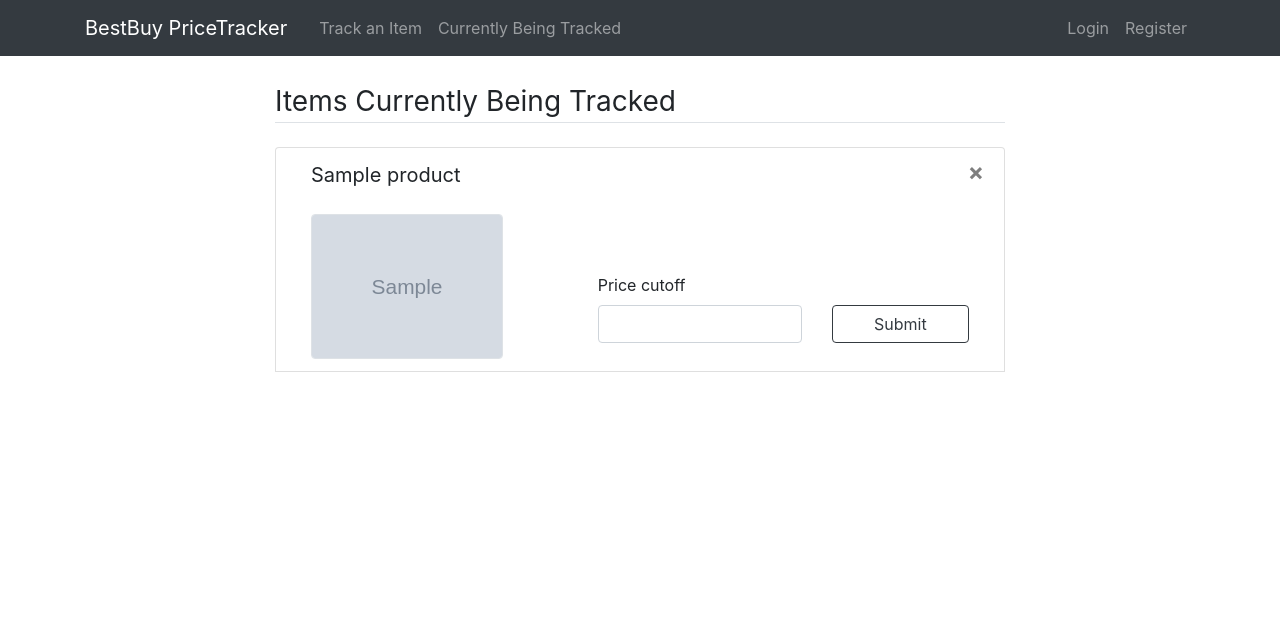
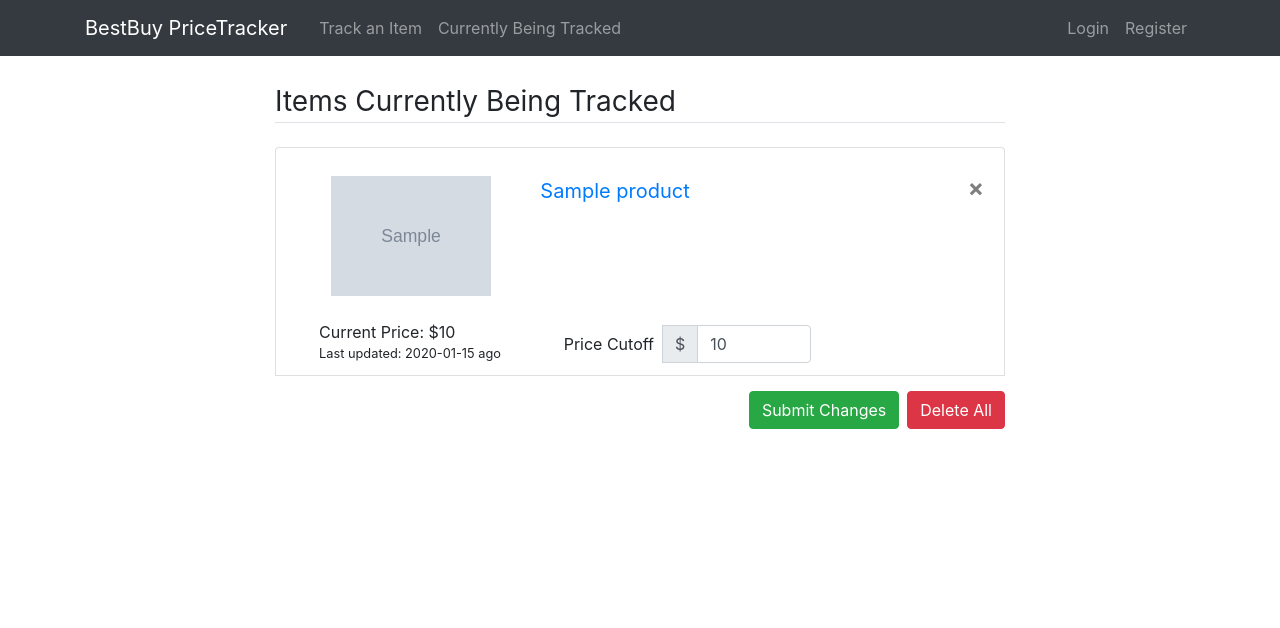
Before and after one commit to cyreilv7/BestBuyPriceTracker, a Flask app: template application/templates/tracked.html in a window 1280 px wide. Shown: the top 628 px of the page. Before the commit the page ends 372 px from the top, so only its background shows below. Run offline with Flask 2, Linux system fonts and the light colour scheme; tables that the repository leaves empty hold one stand-in row (values such as "Sample post"); the template is opened without the code that fills it: values that come from a table or form of the project are taken from there, most other values are stand-ins (such as "Sample title", 1, 10 or a date in 2020); grey boxes marked "Sample" are stand-in pictures; form fields are guessed from the names that the template uses; some libraries are stand-ins or nearby versions.

Commit message:
Add ability to submit all changes at once through 1 button

```diff
--- a/application/templates/tracked.html
+++ b/application/templates/tracked.html
@@ -1,48 +1,58 @@
 {% extends "layout.html" %}
 
 {% block content %}
+<style>
+  body {
+    min-height: 1000px;
+  }
+</style>
 
-<div class="border-bottom mb-4" style="font-size:1.75em">Items Currently Being Tracked</div>
-<ul class="list-group">
-  {% if not products %}
-    <p>You're currently not tracking any items.</p>
-  {% else %}
-    {% for product, image_file in product_attributes %}
+<div class="border-bottom" style="font-size:1.75em">Items Currently Being Tracked</div>
+{% if not products %}
+  <p class="mt-2">You're currently not tracking any items.</p>
+{% else %}
+<form method="POST" action="{{ url_for('tracked') }}" id="price-cutoff-form">
+<ul class="list-group mt-4">
+    {% for product, image_file, association, time_elapsed in product_attributes %}
       <li class="list-group-item">
         <!-- Product Title -->
-        <div class="container mb-4" style="font-size:1.25em">
-          <div class="row">
-            <div class="col-11">{{ product.name }}</div>
-            <div class="col px-0">
+
+        <!-- Product Description -->
+        <!-- Container -->
+        <div class="tracked-products container">
+          <!-- Main row -->
+          <div class="product-name-img mt-3 row">
+            <!-- Column 1 - Product image -->
+            <div class="product-image-container col-4 m-0 p-0">
+              <img class="p-0 ml-auto float-left" src="{{ image_file }}" alt="Product image">
+            </div>
+            <!-- <div class="container mb-4" > -->
+            <div class="col-7" style="font-size:1.25em"><a href="{{ product.url }}">{{ product.name }}</a></div>
+            <!-- Delete button -->
+            <div class="col-1 px-0">
               <button type="button" value="Delete" class="btn close" data-target="#deleteModal"
-                data-toggle="modal">&times;</button>
+              data-toggle="modal">&times;
+              </button>
+            </div>
+            <!-- </div> -->
+          </div>
+          <!-- Product info row -->
+          <div class="row align-items-end mt-4 ml-2">
+            <div class="col-4 m-0">
+              <div class="row">Current Price: ${{ product.price }}</div>
+              <div class="row"><small>Last updated: {{ time_elapsed }} ago</small></div>
+            </div>
+            <div class="col-5 m-0">
+              <div class="ml-2 input-group align-items-center">
+                <span class="mr-2">Price Cutoff</span>
+                <div class="input-group-prepend">
+                    <span class="input-group-text">$</span>
+                </div>
+                <input class="price-cutoff-input form-control" type="number" step="any" in="0" name="price-cutoff" value="{{ association.price_cutoff }}">
+              </div>
             </div>
           </div>
-        </div>
-        <!-- Product Description -->
-        <div class="container">
-          <div class="row align-items-end">
-            <!-- <div>
-              {{ product.url }}
-            </div> -->
-            <div class="col-5 m-0">
-              <img class="p-0 img-thumbnail ml-auto float-left" src="{{ image_file }}" alt="Product image"
-                style="width:75%">
-            </div>
-            <div class="col-7 m-0">
-              <form action="{{ url_for('tracked', product_id=product.id) }}" method="post">
-                <div class="row align-items-end">
-                  <div class="form-group col-7">
-                    {{ form.price_cutoff.label(class="form-label") }}
-                    {{ form.price_cutoff(class="form-control") }}
-                  </div>
-                  <div class="form-group col-5">
-                    {{ form.submit(class="btn btn-outline-dark form-control p-0", style="font-size:1em") }}
-                  </div>
-              </form>
-            </div>
-          </div>
-        </div>
+
         </div>
       </li>
       <div class="modal fade" id="deleteModal" tabindex="-1" role="dialog" aria-labelledby="deleteModalLabel"
@@ -57,14 +67,44 @@
             </div>
             <div class="modal-footer">
               <button type="button" class="btn btn-outline-dark" data-dismiss="modal">Close</button>
-              <form action="{{ url_for('stop_tracking', product_id=product.id) }}" method="post">
-                <input class="btn btn-danger" type="submit" value="Delete">
+              <form action="{{ url_for('stop_tracking') }}" method="POST" id="stop-tracking">
+                <input type="hidden" name="product_id" value="{{ product.id }}">
+                <input  class="btn btn-danger" value="Delete" form="stop-tracking">
               </form>
             </div>
           </div>
         </div>
       </div>
     {% endfor %}
+  </form>
+
+    <div class="modal fade" id="deleteAllModal" tabindex="-1" role="dialog" aria-labelledby="deleteAllModalLabel"
+    aria-hidden="true">
+      <div class="modal-dialog" role="document">
+        <div class="modal-content">
+          <div class="modal-header">
+            <h5 class="modal-title" id="deleteAllModalLabel">Are you sure you want to stop tracking ALL products?</h5>
+            <button type="button" class="close" data-dismiss="modal" aria-label="Close">
+              <span aria-hidden="true">&times;</span>
+            </button>
+          </div>
+          <div class="modal-footer">
+            <button type="button" class="btn btn-outline-dark" data-dismiss="modal">Close</button>
+            <form action="{{ url_for('stop_tracking_all') }}" method="POST">
+              <input class="btn btn-danger" type="submit" value="Delete All">
+            </form>
+          </div>
+        </div>
+      </div>
+    </div>
+  </ul>
+
+  <div class="container my-3">
+    <div class="row float-right">
+      <input type="submit" class="btn btn-success mr-2" value="Submit Changes" form="price-cutoff-form">
+      <input type="button" class="btn btn-danger" value="Delete All" data-target="#deleteAllModal" data-toggle="modal"></input>
+    </div>
+  </div>
   {% endif %}
-</ul>
+
 {% endblock %}
```
